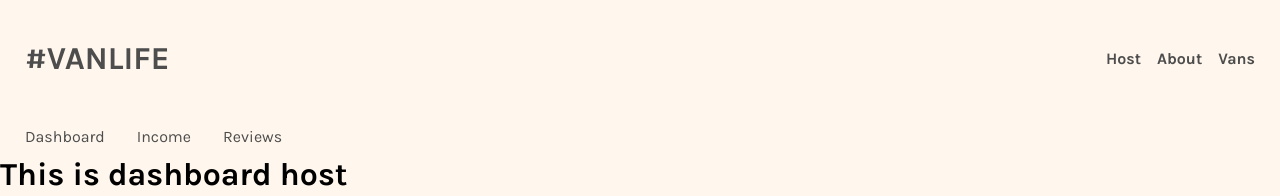
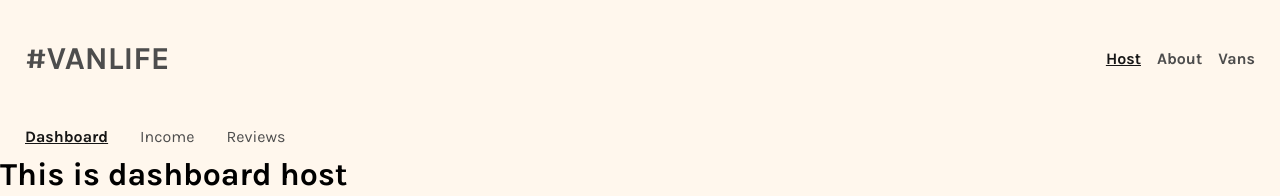
Before and after one commit to abram-stack/camping-van, a React (Vite) app: page /host in a window 1280 px wide. Shown: the top 196 px of the page. Built offline with nearby package versions, Linux system fonts and the light colour scheme; what miragejs would draw is missing.

Commit message:
active Link. Using end prop for nested Route

```diff
--- a/src/components/Header.jsx
+++ b/src/components/Header.jsx
@@ -1,15 +1,31 @@
-import { Link } from "react-router-dom";
+import { Link, NavLink } from "react-router-dom";
 
 export default function Header() {
+
   return (
     <header>
       <Link className='site-logo' to='/'>
         #Vanlife
       </Link>
       <nav>
-        <Link to='/host'>Host</Link>
-        <Link to='/about'>About</Link>
-        <Link to='/vans'>Vans</Link>
+        <NavLink
+          to='/host'
+          className={({ isActive }) => (isActive ? 'activeStyle' : null)}
+        >
+          Host
+        </NavLink>
+        <NavLink
+          to='/about'
+          className={({ isActive }) => (isActive ? 'activeStyle' : null)}
+        >
+          About
+        </NavLink>
+        <NavLink
+          to='/vans'
+          className={({ isActive }) => (isActive ? 'activeStyle' : null)}
+        >
+          Vans
+        </NavLink>
       </nav>
     </header>
   );
--- a/src/components/HostLayout.jsx
+++ b/src/components/HostLayout.jsx
@@ -1,14 +1,30 @@
-import { Link, Outlet } from "react-router-dom";
+import { Link, NavLink, Outlet } from "react-router-dom";
 
 export default function HostLayout() {
   return (
     <>
-      <nav className="host-nav">
-        <Link to='/host'>Dashboard</Link>
-        <Link to='/host/income'>Income</Link>
-        <Link to='/host/reviews'>Reviews</Link>
+      <nav className='host-nav'>
+        <NavLink
+          to='/host'
+          end
+          className={({ isActive }) => (isActive ? 'activeStyle' : null)}
+        >
+          Dashboard
+        </NavLink>
+        <NavLink
+          to='/host/income'
+          className={({ isActive }) => (isActive ? 'activeStyle' : null)}
+        >
+          Income
+        </NavLink>
+        <NavLink
+          to='/host/reviews'
+          className={({ isActive }) => (isActive ? 'activeStyle' : null)}
+        >
+          Reviews
+        </NavLink>
       </nav>
-      <Outlet/>
+      <Outlet />
     </>
-  )
+  );
 }
--- a/src/index.css
+++ b/src/index.css
@@ -61,6 +61,11 @@
   margin-top: 2rem;
   cursor: pointer;
   font-size: 1.1rem;
+}
+.activeStyle{
+  color: #161616;
+  font-weight: 700;
+  text-decoration: underline;
 }
 
 footer {
@@ -228,6 +233,11 @@
   text-decoration: none;
   color: #4d4d4d;
 }
+.host-nav .activeStyle{
+  color: #161616;
+  font-weight: 700;
+  text-decoration: underline;
+}
 .host-nav a:hover{
   text-decoration: underline;
   color: #161616;
```
